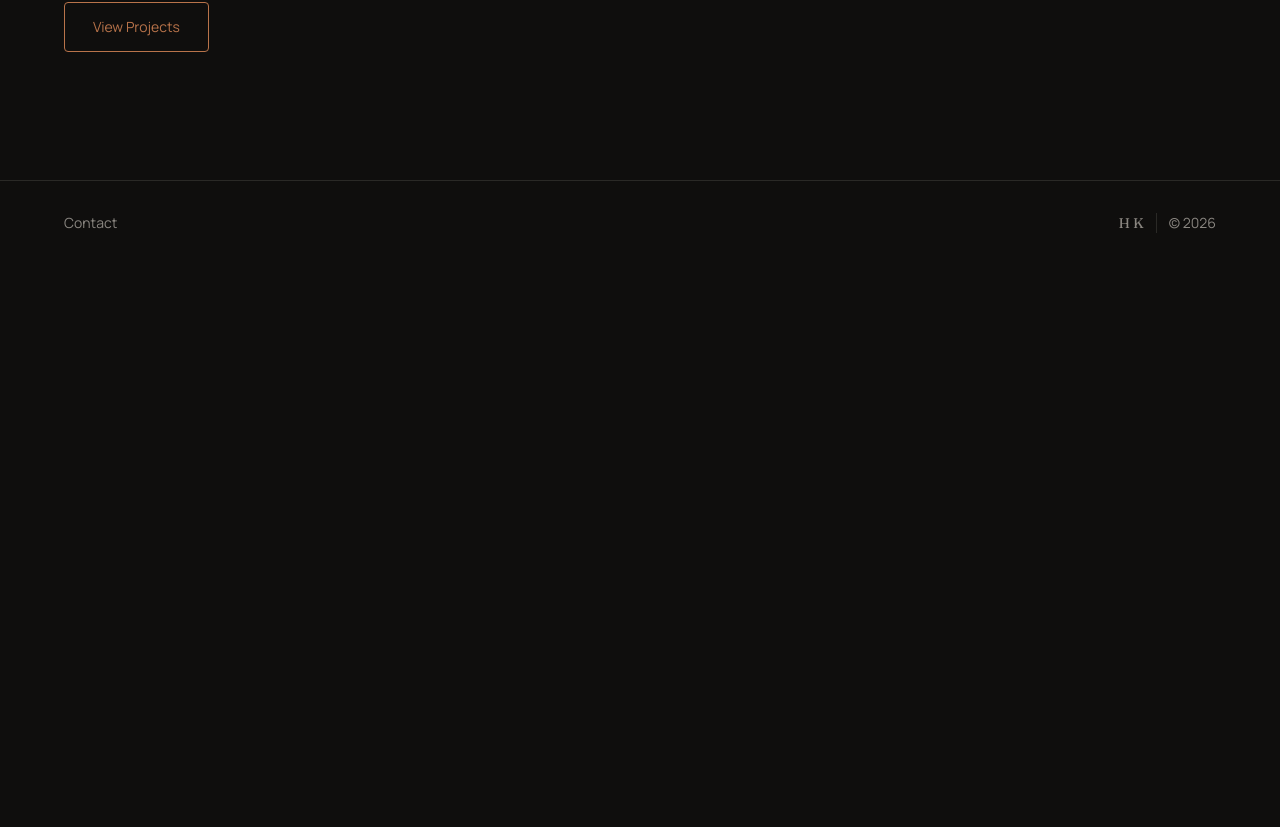
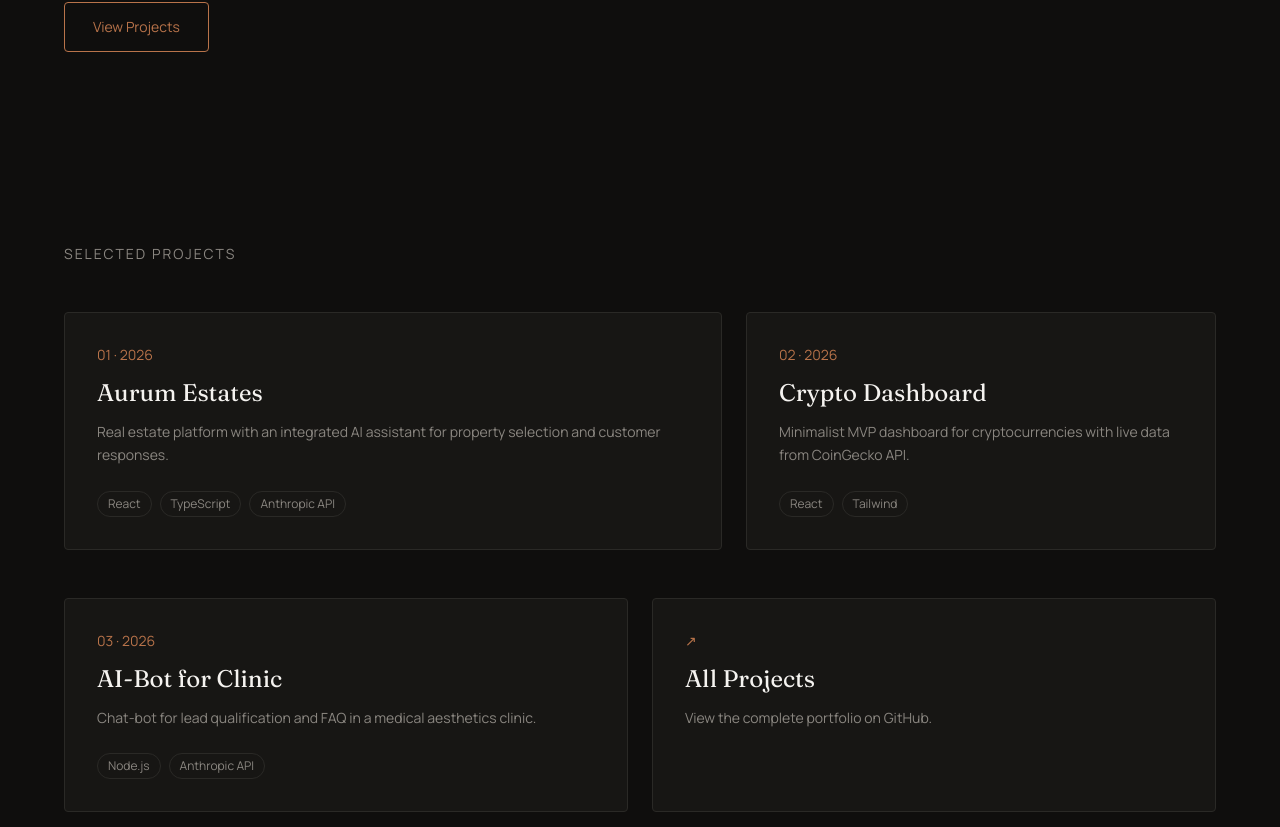
Before and after one commit to halyna-k/portfolio, a Next.js app: page / in a window 1280 px wide. Shown: the part 553-1380 px from the top of the page. Before the commit the page ends 818 px from the top, so only its background shows below. Built offline with nearby package versions, Linux system fonts and the light colour scheme.

Commit message:
Add projects grid section to homepage
- Add new ProjectsGrid component to display selected projects in a responsive grid layout.
- Integrates ProjectCard components to showcase project details.
- Adjust Hero section padding for better spacing between sections.

```diff
--- a/src/app/page.tsx
+++ b/src/app/page.tsx
@@ -1,9 +1,11 @@
 import Hero from "@/components/sections/Hero";
+import ProjectsGrid from "@/components/sections/ProjectsGrid";
 
 export default function Home() {
   return (
     <div>
       <Hero />
+      <ProjectsGrid />
     </div>
   );
 }
--- a/src/components/sections/Hero.tsx
+++ b/src/components/sections/Hero.tsx
@@ -2,7 +2,7 @@ import Link from "next/link";
 
 export default function Hero() {
   return (
-    <section className="px-16 pt-36 pb-32 ">
+    <section className="px-16 pt-36 pb-24">
       <span className="block text-accent text-sm tracking-[2px] uppercase mb-6">
         React · TypeScript · AI Integration
       </span>
--- /dev/null
+++ b/src/components/sections/ProjectsGrid.tsx
@@ -0,0 +1,28 @@
+import ProjectCard from '@/components/ui/ProjectCard';
+import { projects } from '@/content/projects';
+
+export default function ProjectsGrid() {
+  const [row1, row2] = [projects.slice(0, 2), projects.slice(2, 4)];
+
+  return (
+    <section className="px-16 py-24">
+      <span className="block text-muted text-sm tracking-[2px] uppercase mb-12">
+        Selected Projects
+      </span>
+
+      <div className="flex flex-col gap-12">
+        <div className="grid grid-cols-[1.4fr_1fr] gap-6">
+          {row1.map((project) => (
+            <ProjectCard key={project.id} project={project} />
+          ))}
+        </div>
+
+        <div className="grid grid-cols-2 gap-6">
+          {row2.map((project) => (
+            <ProjectCard key={project.id} project={project} />
+          ))}
+        </div>
+      </div>
+    </section>
+  );
+}
```
